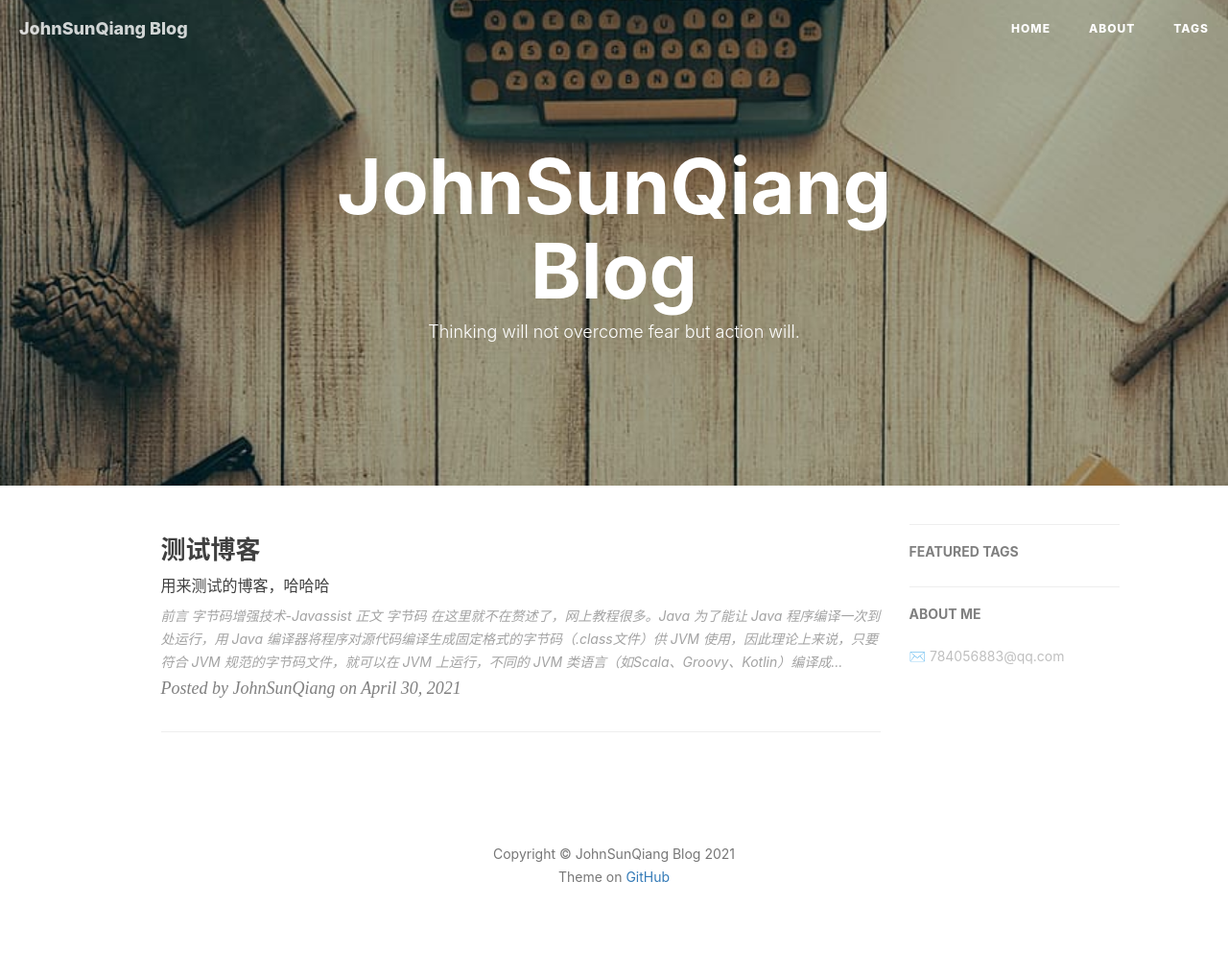
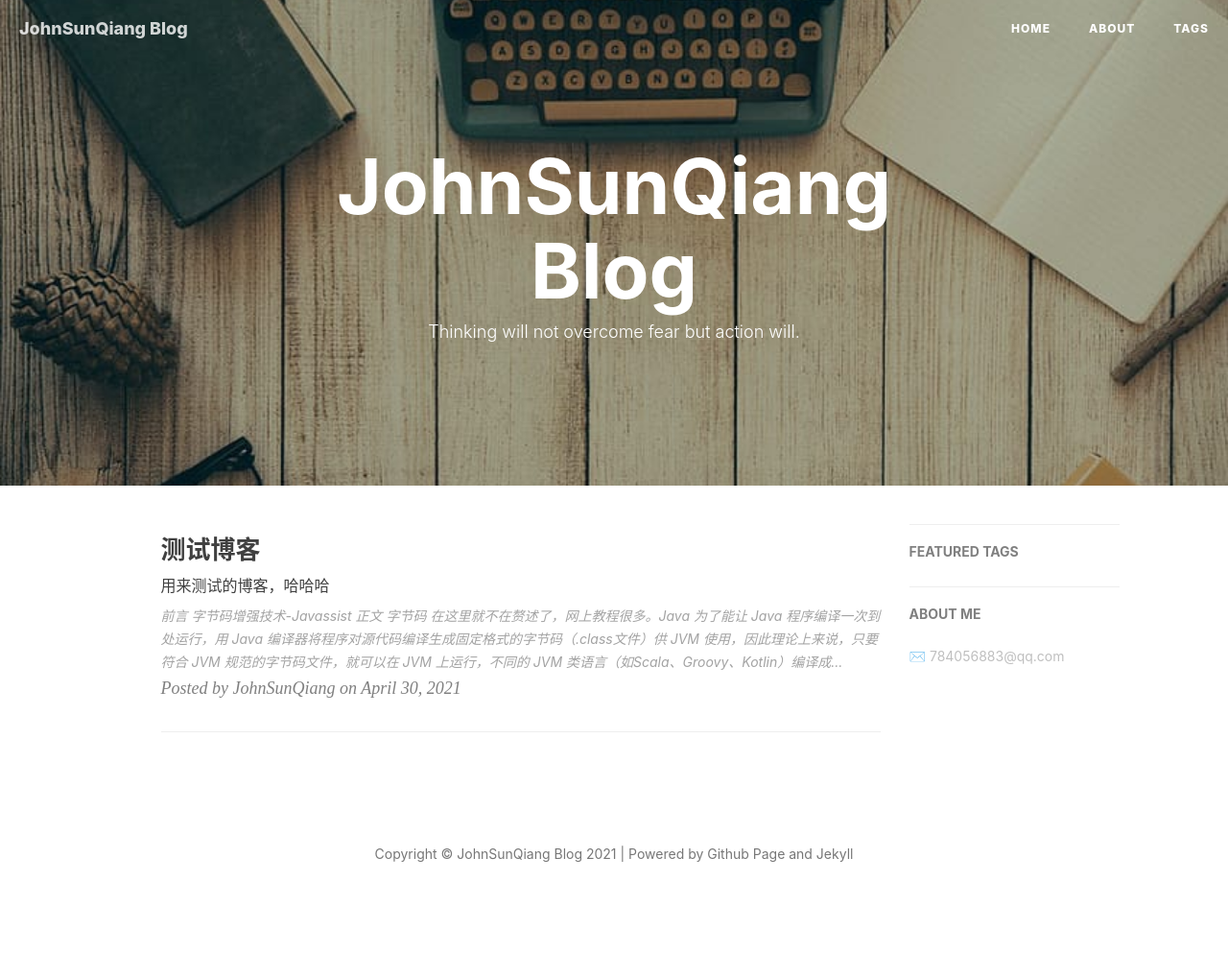
Before and after one commit to JohnSunQiang618/johnsunqiang618.github.io, a Jekyll site: the page built from index.html, in a window 1280 px wide. Shown: the whole page at 96% size. Built offline with Jekyll 4.4.1, drawn with Linux system fonts in a browser that asks for light colours; nearby versions of some CDN libraries; the list of posts is cut into pages by our own code; comment, search, counter and statistics services are not loaded; after the commit the page ends 994 px from its top, so only the background shows below that.

Commit message:
Update footer.html

```diff
--- a/_includes/footer.html
+++ b/_includes/footer.html
@@ -70,9 +70,8 @@
                     {% endif %}
                 </ul> -->
                 <p class="copyright text-muted">
-                    Copyright &copy; {{ site.title }} {{ site.time | date: '%Y' }}
-                    <br>
-                    Theme on <a href="{{ site.github_repo }}">GitHub</a>
+                    Copyright &copy; {{ site.title }} {{ site.time | date: '%Y' }} |
+                    Powered by Github Page and Jekyll
                     <!--
                     Theme on <a href="{{ site.github_repo }}">GitHub</a> |
                     <iframe
```
